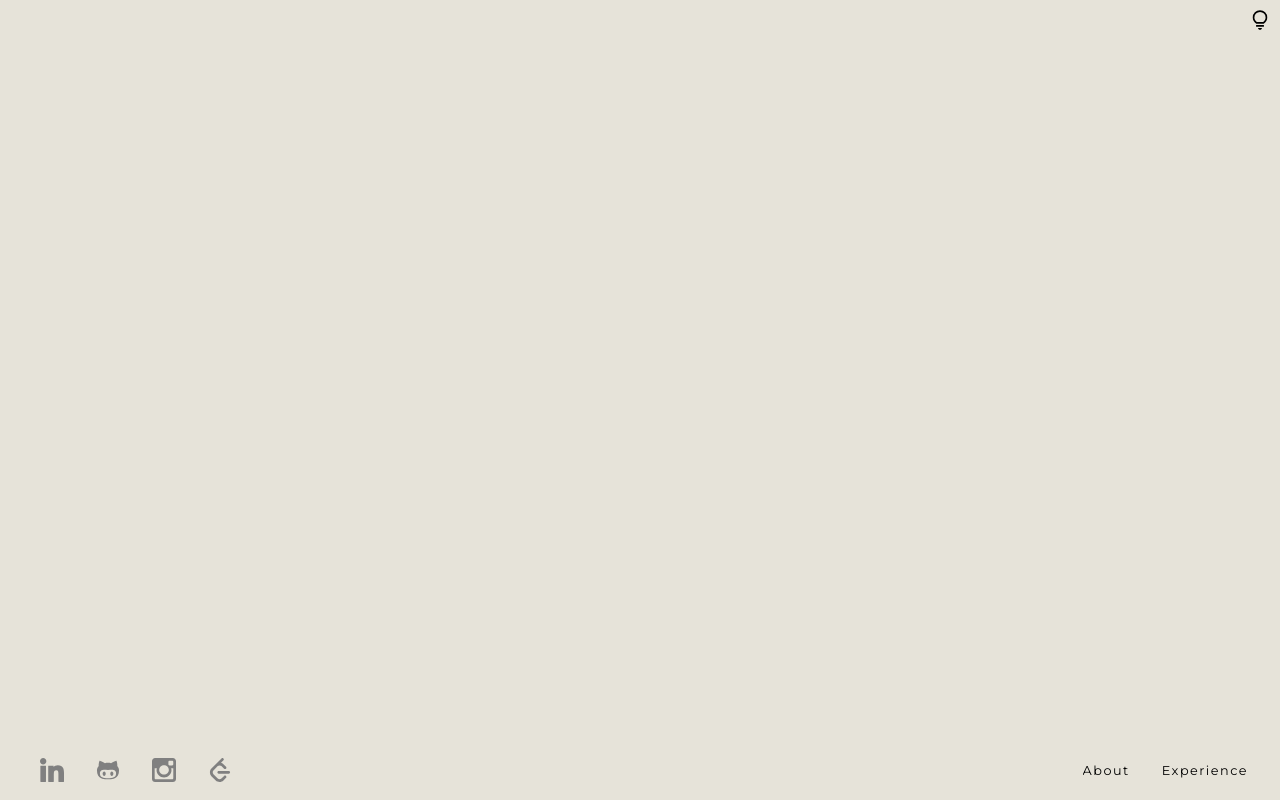
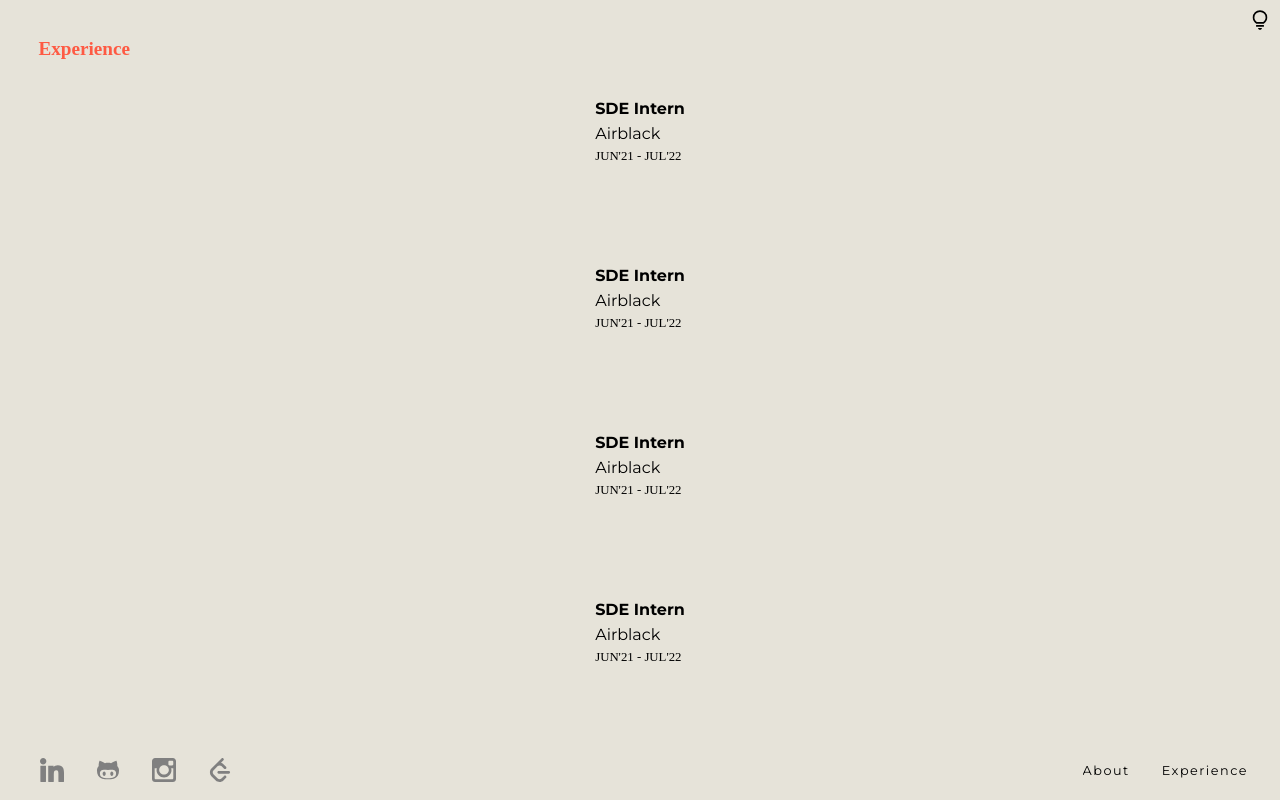
Before and after one commit to GitVaibhav1999/Portfolio, a React (Create React App) app: page /experience in a window 1280 px wide. Before the commit this address had no page. Built offline with nearby package versions, Linux system fonts and the light colour scheme; a web font is replaced by a local one.

Commit message:
experience page started

```diff
--- a/src/Constants.js
+++ b/src/Constants.js
@@ -59,3 +59,30 @@ export const pages = [
 
 export const RESUME_LINK = "https://drive.google.com/file/d/1rJkf9bW9gm5wxVFtb2j9IZ3V8Zm3WQrX/view?usp=sharing"
 export const RESUME_DOWNLOAD_LINK = "https://drive.google.com/uc?export=download&id=1rJkf9bW9gm5wxVFtb2j9IZ3V8Zm3WQrX"
+
+export const experienceConfig = [
+  {
+    id: 'airblackIntern',
+    title: 'SDE Intern',
+    company: 'Airblack',
+    duration: "JUN'21 - JUL'22"
+  },
+  {
+    id: 'airblackIntern',
+    title: 'SDE Intern',
+    company: 'Airblack',
+    duration: "JUN'21 - JUL'22"
+  },
+  {
+    id: 'airblackIntern',
+    title: 'SDE Intern',
+    company: 'Airblack',
+    duration: "JUN'21 - JUL'22"
+  },
+  {
+    id: 'airblackIntern',
+    title: 'SDE Intern',
+    company: 'Airblack',
+    duration: "JUN'21 - JUL'22"
+  }
+]
--- a/src/components/Routes/Routes.js
+++ b/src/components/Routes/Routes.js
@@ -3,6 +3,7 @@ import { Route, Routes } from 'react-router-dom'
 import { AboutPage } from '../../containers/AboutPage/AboutPage'
 import BlogPage from '../../containers/BlogPage/BlogPage'
 import { ContactPage } from '../../containers/ContactPage/ContactPage'
+import { ExperiencePage } from '../../containers/ExperiencePage/ExperiencePage'
 import { HeroPage } from '../../containers/HeroPage'
 
 export const NavigationRoutes = () => {
@@ -10,8 +11,8 @@ export const NavigationRoutes = () => {
     <Routes>
           <Route path="/" element={<HeroPage />} />
           <Route path="about" element={<AboutPage />} />
-          <Route path="blogs" element={<BlogPage />} />
-          <Route path="contacts" element={<ContactPage />} />
+          <Route path="experience" element={<ExperiencePage />} />
+
 
     </Routes>
   )
--- /dev/null
+++ b/src/containers/ExperiencePage/ExperienceBox.js
@@ -0,0 +1,13 @@
+import React from "react";
+
+export const ExperienceBox = ({data}) => {
+  const { duration, company, title } = data;
+    // debugger
+  return (
+    <div className="experienceBox flex-column text-left">
+      <span className="bold">{title}</span>
+      <span>{company}</span>
+      <span className="hand-written font-m">{duration}</span>
+    </div>
+  );
+};
--- /dev/null
+++ b/src/containers/ExperiencePage/ExperiencePage.js
@@ -0,0 +1,23 @@
+import React from "react";
+
+import { NavigateHead } from "../../components/NavigateHead/NavigateHead";
+import { experienceConfig } from "../../Constants";
+import { ExperienceBox } from "./ExperienceBox";
+
+import "./ExperiencePage.scss";
+
+export const ExperiencePage = () => {
+  return (
+    <>
+      <NavigateHead type={"Experience"} />
+      <div className="experiencePage flex">
+        <div className="experiencePage__overview flex-column">
+          {experienceConfig.map((obj) => (
+            <ExperienceBox key={obj.id} data={obj} />
+          ))}
+        </div>
+        <div className="experiencePage__detail"></div>
+      </div>
+    </>
+  );
+};
--- /dev/null
+++ b/src/containers/ExperiencePage/ExperiencePage.scss
@@ -0,0 +1,14 @@
+.experiencePage{
+    font-family: Montserrat;
+    justify-content: center;
+
+    &__overview{
+        gap: 6em;
+    }
+}
+
+.experienceBox{
+    span{
+        margin-bottom: 6px;
+    }
+}
--- a/src/index.css
+++ b/src/index.css
@@ -65,10 +65,6 @@ code {
   cursor: pointer;
 }
 
-.flex{
-  display: flex;
-}
-
 .paper-border{
   border-radius: 255px 15px 225px 15px/15px 225px 15px 255px;
 }
@@ -88,3 +84,12 @@ input:focus{
 .flex-text{
   color: #FE5A43;
 }
+
+.flex-column{
+  display: flex;
+  flex-direction: column;
+}
+
+.text-left{
+  text-align: left;
+}
```
